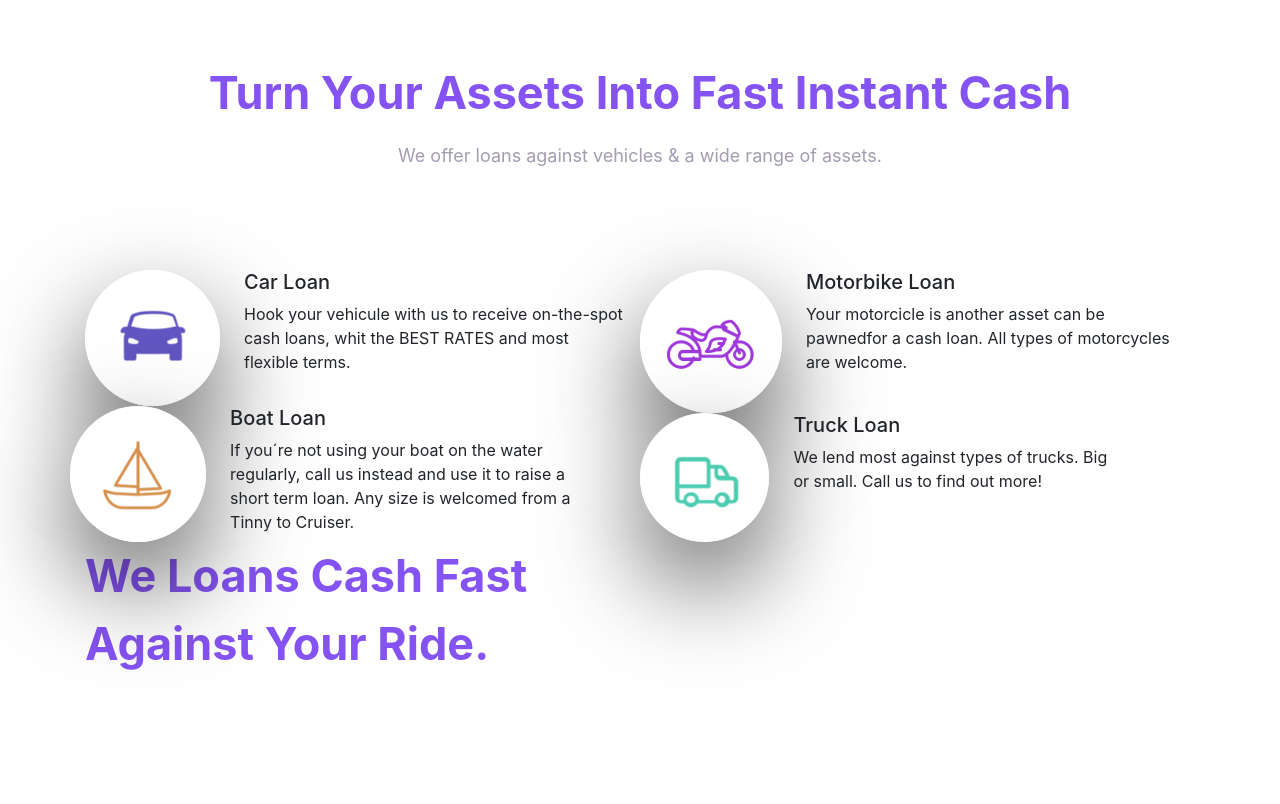
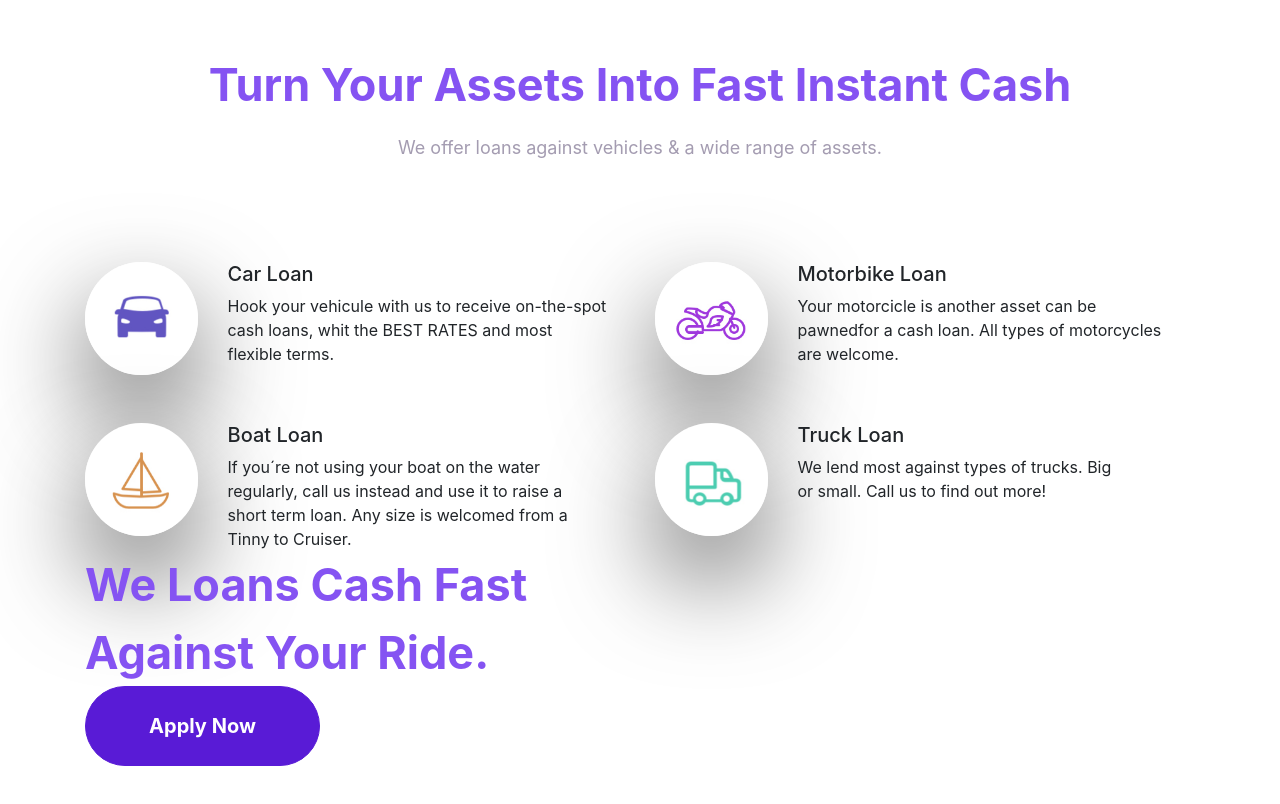
Before and after one commit to tyco1986/coche, a plain HTML site: page src/index.html in a window 1280 px wide. Shown: the part 2572-3376 px from the top of the page. After the commit the page ends 3338 px from the top, so only its background shows below. Drawn offline with nearby package versions, Linux system fonts and the light colour scheme.

Commit message:
3242343243242342346 aqui de nuevo

```diff
--- a/src/index.html
+++ b/src/index.html
@@ -21,7 +21,6 @@
         position: relative;
         background: linear-gradient(90deg, #a884f0, #661df7);
         min-height: 1100px;
-
       }
       .wave:before {
         content: '';
@@ -64,9 +63,6 @@
         color:#fff;
       }
       .button1 {
-        margin-top:300px;
-        margin-left:30px;
-        border-radius:50px;
         border-color: #591bd6;
         background-color:#591bd6;
         width: 235px;
@@ -82,17 +78,13 @@
         height: 80px;
         font-weight: bold;
       }
-      .persons {
-        margin-top: 150px;
-        margin-left: 70px;
-      }
       .wavegreen{
         margin-top:150px;
         background: url(./images/wave2.png);
         background-repeat: no-repeat;
-        background-size: cover;
         width: 100%;
         height: 1000px;
+        background-size: cover;
       }
       div.border1 {
         border-left: 20px solid #8553f2;
@@ -271,21 +263,21 @@
                   </div>
                   <div class="col-2"></div>
                 </div>
-                <div class="form-group row pt-5">
+                <div class="form-group row mt-5">
                   <div class="col"></div>
                   <div class="col-10">
                     <input class="form-control" placeholder="Name" style="">
                   </div>
                   <div class="col"></div>
                 </div>
-                <div class="form-group row pt-2">
+                <div class="form-group row mt-2">
                   <div class="col"></div>
                   <div class="col-10">
                     <input class="form-control" placeholder="E-mail" style="">
                   </div>
                   <div class="col"></div>
                 </div>
-                <div class="form-group row pt-2">
+                <div class="form-group row mt-2">
                   <div class="col"></div>
                   <div class="col-5">
                     <input class="form-control" placeholder="Make" style="">
@@ -295,9 +287,9 @@
                   </div>
                   <div class="col"></div>
                 </div>
-                <div class="form-group row pt-2">
+                <div class="form-group row mt-2">
                   <div class="col-2"></div>
-                  <div class="col-8 pl-4 pt-3">
+                  <div class="col-8 ml-4 mt-3">
                     <div class="form-check form-check-inline">
                       <input class="form-check-input" type="radio">
                       <label class="form-check-label" for="inlineRadio1">Brisbane</label>
@@ -313,10 +305,10 @@
                   </div>
                   <div class="col-2"></div>
                 </div>
-                <div class="form-group row pb-5 pl-3 pt-5 mx-auto">
+                <div class="form-group row mb-5 ml-3 mt-5 mx-auto">
                   <div class="col-3"></div>
                   <div class="col-6">
-                    <button type="button" class="btn btn-primary btn-lg rounded-pill">Free Evaluation</button>
+                    <button type="button" class="btn btn-primary btn-lg rounded-pill mb-5">Free Evaluation</button>
                   </div>
                   <div class="col-3"></div>
                 </div>
@@ -328,7 +320,7 @@
       <!--END SECTION ' test vehicle ' -->
     </div>
     <!--BACKGROUND WAVEGREEN -->
-    <section class="container-fluid wavegreen mb-5">
+    <div class=" wavegreen mb-5">
       <div class="container">
         <!--STEPS TO MONEY -->
         <div class="row">
@@ -351,7 +343,7 @@
             <div class="row">
               <div class="border1" style="">
                 <img src="./images/10.png" class="w-25 float-right mr-3 mt-3" style="">
-                <div class="card-body pt-5" style="">
+                <div class="card-body mt-5" style="">
                   <p>Step 01</p>
                   <h5 class="card-title">Contact us</h5>
                   <p class="card-text">Call our Fast Cash Hotline/or Visit <br>our Gold Coast Pawn Shop or our <br>Brisbane Pawn Shop</p>
@@ -362,7 +354,7 @@
             <div class="row">
               <div class="border3 mt-5" style="">
                 <img src="./images/12.png" class="w-25 float-right mr-3 mt-3" style="">
-                <div class="card-body pt-5" style="">
+                <div class="card-body mt-5" style="">
                   <p>Step 02</p>
                   <h5 class="card-title">Bring ID</h5>
                   <p class="card-text">Call our Fast Cash Hotline/or Visit <br>our Gold Coast Pawn Shop or our <br>Brisbane Pawn Shop</p>
@@ -376,7 +368,7 @@
             <div class="row">
               <div class="border2 mt-5" style="">
                 <img src="./images/11.png" class="w-25 float-right mr-3 mt-3" style="">
-                <div class="card-body pt-5" style="">
+                <div class="card-body mt-5" style="">
                   <p>Step 03</p>
                   <h5 class="card-title">Verification</h5>
                   <p class="card-text">Instant cash loans up to 60% of the <br> asset´s value</p>
@@ -387,7 +379,7 @@
             <div class="row">
               <div class="border4 mt-5" style="">
                 <img src="./images/13.jpg" class="w-25 float-right mr-3 mt-3" style="">
-              <div class="card-body pt-5" style="">
+              <div class="card-body mt-5" style="">
                 <p>Step 04</p>
                 <h5 class="card-title">Collect your &&</h5>
                 <p class="card-text">Instant cash loans up to 60% of the<br>asset´s value</p>
@@ -398,7 +390,7 @@
           </div>
         </div>
       </div>
-    </section>
+    </div>
     <!--END BACKGROUND WAVEGREEN-->
     <!--SHORT SENTENCE-->
     <div class="container-fluid mt-5">
@@ -426,46 +418,47 @@
         <div class="row">
           <!--TWO VEHICLES IN COL-6-->
           <div class="col-6">
-            <div class="row"></div>
+            <div class="row">
               <!--CAR CARD-->
-              <div class="media">
-                <img src="./images/20.png" class="w-25 rounded-circle" style="box-shadow: 0px 42px 104px -5px rgba(0,0,0,0.75);">
-                <div class="media-body ml-4" style="">
-                  <h5 class="mt-0">Car Loan</h5>
+              <div class="col-3">
+                <img src="./images/20.png" class="w-100 rounded-circle" style="box-shadow: 0px 42px 104px -5px rgba(0,0,0,0.75);">
+              </div>
+              <div class="col-9" style="">
+                <h5 class="">Car Loan</h5>
                   Hook your vehicule with us to receive on-the-spot <br>cash loans, whit the BEST RATES and most <br> flexible terms.
-                </div>
               </div>
-            <div class="row">
+            </div>
+            <div class="row mt-5">
               <!--BOAT CARD-->
-              <div class="media" style="">
-                <img src="./images/22.png" class="w-25 rounded-circle" style="box-shadow: 0px 42px 104px -5px rgba(0,0,0,0.75);">
-                <div class="media-body ml-4" style="">
-                  <h5 class="mt-0">Boat Loan</h5>
+              <div class="col-3">
+                <img src="./images/22.png" class="w-100 rounded-circle" style="box-shadow: 0px 42px 104px -5px rgba(0,0,0,0.75);">
+              </div>
+              <div class="col-9" style="">
+                <h5 class="">Boat Loan</h5>
                   If you´re not using your boat on the water <br> regularly, call us instead and use it to raise a <br> short term loan. Any size is welcomed from a <br>Tinny to Cruiser.
-                </div>
               </div>
             </div>
           </div>
           <!--OTHERS TWO VEHICLES IN COL-6-->
           <div class="col-6">
-            <div class="row">
+            <div class="row mb-5">
               <!--MOTORBIKE CARD-->
-              <div class="media" style="">
-                <img src="./images/21.png" class="w-25 rounded-circle" style="box-shadow: 0px 42px 104px -5px rgba(0,0,0,0.75);">
-                <div class="media-body ml-4" style="">
-                  <h5 class="mt-0">Motorbike Loan</h5>
-                  Your motorcicle is another asset can be <br> pawnedfor a cash loan. All types of motorcycles <br>are welcome.
+                <div class="col-3">
+                  <img src="./images/21.png" class="w-100 rounded-circle" style="box-shadow: 0px 42px 104px -5px rgba(0,0,0,0.75);">
                 </div>
-              </div>
+                <div class="col-9" style="">
+                  <h5 class="">Motorbike Loan</h5>
+                    Your motorcicle is another asset can be <br> pawnedfor a cash loan. All types of motorcycles <br>are welcome.
+                </div>
             </div>
             <div class="row">
               <!--TRUCK CARD-->
-              <div class="media" style="">
-                <img src="./images/23.png" class="w-25 rounded-circle" style="box-shadow: 0px 42px 104px -5px rgba(0,0,0,0.75);" >
-                <div class="media-body ml-4" style="">
-                  <h5 class="mt-0">Truck Loan</h5>
+              <div class="col-3">
+                <img src="./images/23.png" class="w-100 rounded-circle" style="box-shadow: 0px 42px 104px -5px rgba(0,0,0,0.75);">
+              </div>
+              <div class="col-9" style="">
+                <h5 class="">Truck Loan</h5>
                   We lend most against types of trucks. Big <br>or small. Call us to find out more!
-                </div>
               </div>
             </div>
           </div>
@@ -475,16 +468,18 @@
     <!--END SENTENCE AND BUTTON-->
     <div class="container-fluid">
       <div class="container">
-        <div class="row"></div>
-          <div class="col-6"></div>
-            <div class= "" style="font-size: 45px; color: #8553f2; font-weight: bold;">
+        <div class="row">
+          <div class="col-6">
+            <div class= "font-weight-bold" style="font-size: 45px; color: #8553f2;">
               We Loans Cash Fast <br> Against Your Ride.
             </div>
             <div>
-              <button type="button" class="button1 btn btn-primary btn-lg" style="">Apply Now</button>
+              <button type="button" class="button1 btn btn-primary btn-lg rounded-pill" style="">Apply Now</button>
             </div>
-          <div class="col-6"></div>
-        <div class="row"></div>
+          </div>
+          <div class="col-6">
+          </div>
+        </div>
       </div>
     </div>
     <!-- Optional JavaScript -->
```
